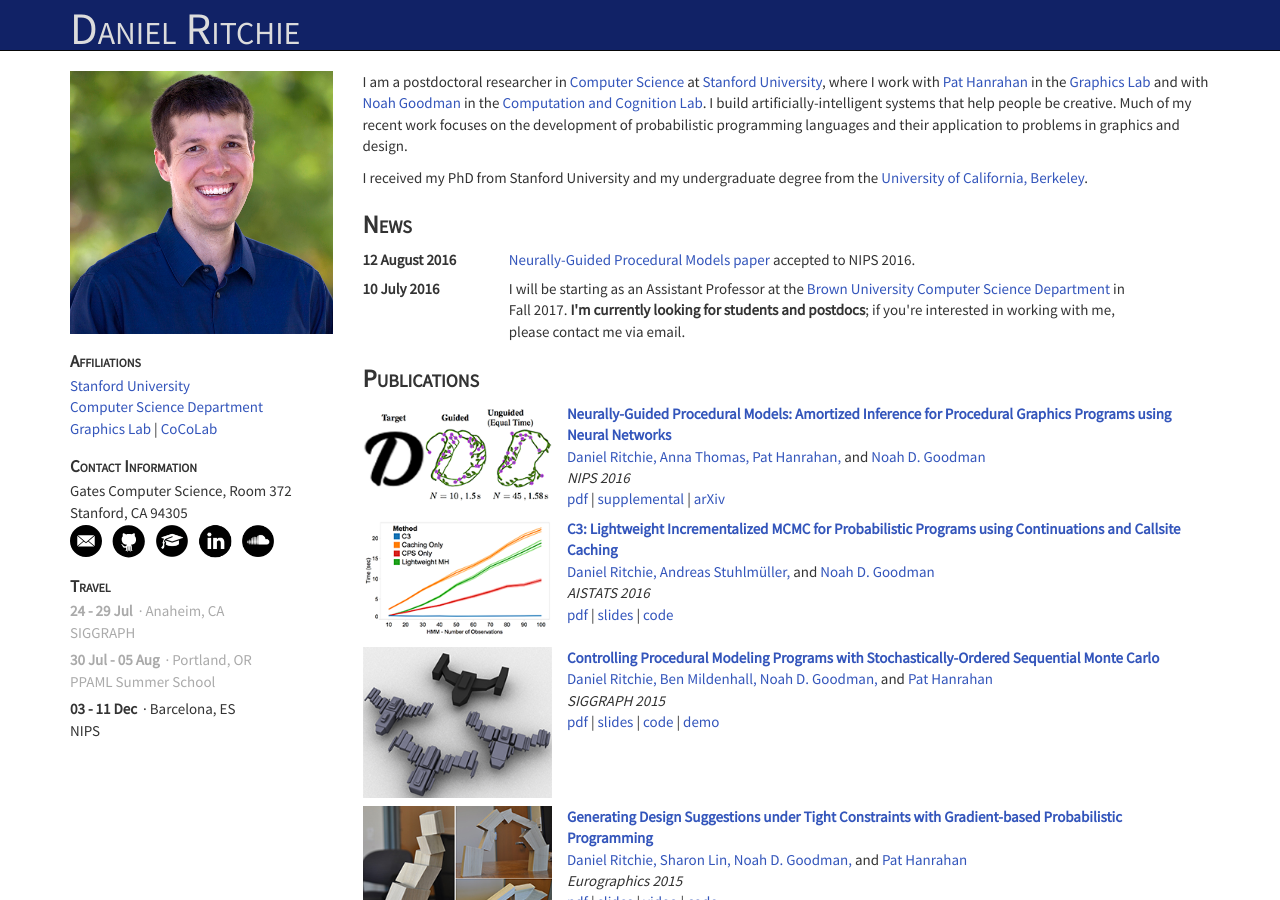
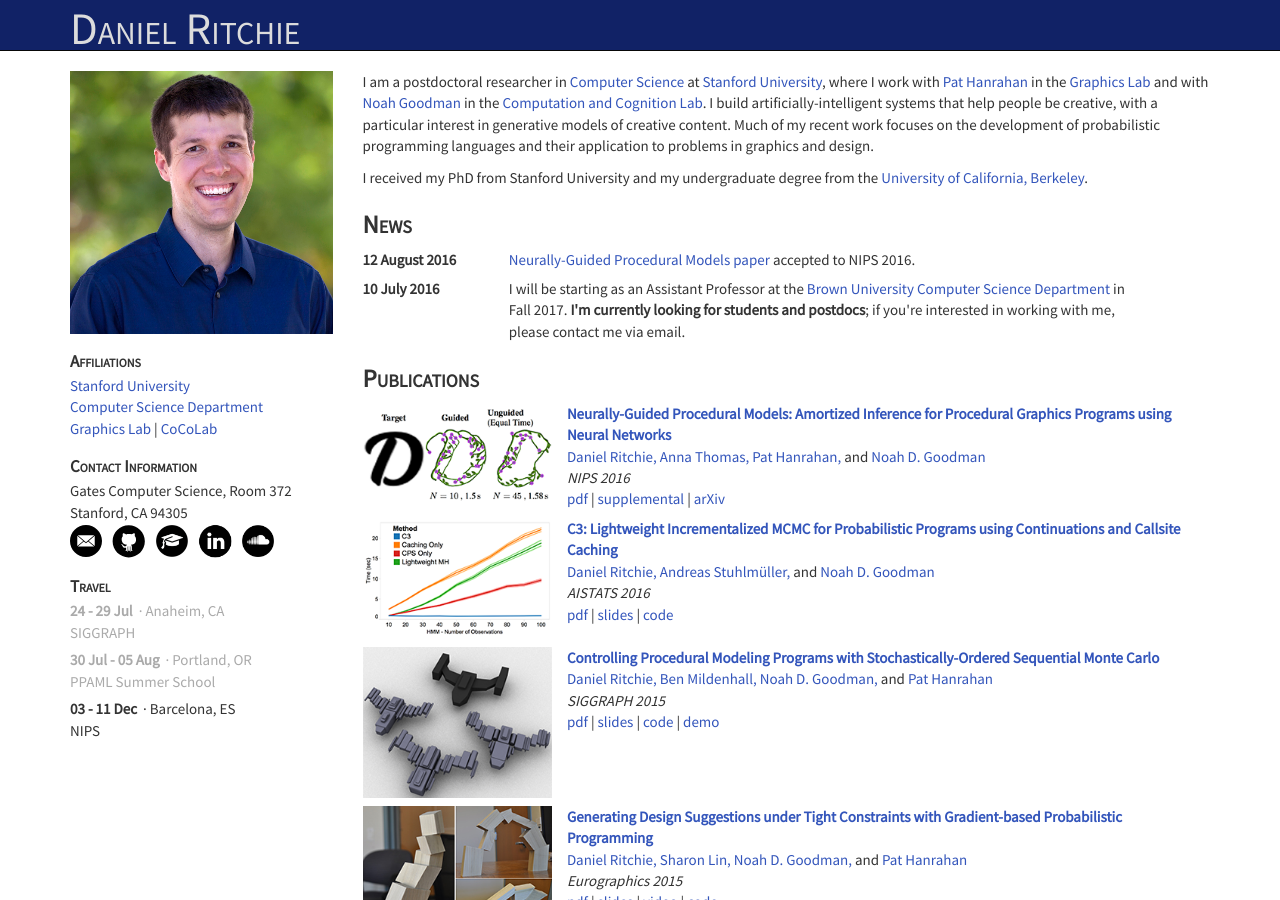
Before and after one commit to dritchie/dritchie.github.io, a Jekyll site: the page built from index.html, in a window 1280 px wide and 900 px high. Built offline with Jekyll 4.4.1, drawn with Linux system fonts in a browser that asks for light colours.

Commit message:
Tweak description of research interests.

```diff
--- a/index.html
+++ b/index.html
@@ -6,7 +6,7 @@
 	<div class='hidden-md hidden-lg mainheader'>About</div>
 
 	<p>
-		I am a postdoctoral researcher in <a target='_blank' href='https://cs.stanford.edu'>Computer Science</a> at <a target='_blank' href='https://stanford.edu'>Stanford University</a>, where I work with <a target='_blank' href='https://graphics.stanford.edu/~hanrahan'>Pat Hanrahan</a> in the <a target='_blank' href='https://graphics.stanford.edu'>Graphics Lab</a> and with <a target='_blank' href='http://cocolab.stanford.edu/ndg.html'>Noah Goodman</a> in the <a target='_blank' href='http://cocolab.stanford.edu'>Computation and Cognition Lab</a>. I build artificially-intelligent systems that help people be creative. Much of my recent work focuses on the development of probabilistic programming languages and their application to problems in graphics and design.
+		I am a postdoctoral researcher in <a target='_blank' href='https://cs.stanford.edu'>Computer Science</a> at <a target='_blank' href='https://stanford.edu'>Stanford University</a>, where I work with <a target='_blank' href='https://graphics.stanford.edu/~hanrahan'>Pat Hanrahan</a> in the <a target='_blank' href='https://graphics.stanford.edu'>Graphics Lab</a> and with <a target='_blank' href='http://cocolab.stanford.edu/ndg.html'>Noah Goodman</a> in the <a target='_blank' href='http://cocolab.stanford.edu'>Computation and Cognition Lab</a>. I build artificially-intelligent systems that help people be creative, with a particular interest in generative models of creative content. Much of my recent work focuses on the development of probabilistic programming languages and their application to problems in graphics and design.
 	</p>
 	<p>
 		I received my PhD from Stanford University and my undergraduate degree from the <a target='_blank' href='http://www.berkeley.edu'>University of California, Berkeley</a>.
```
